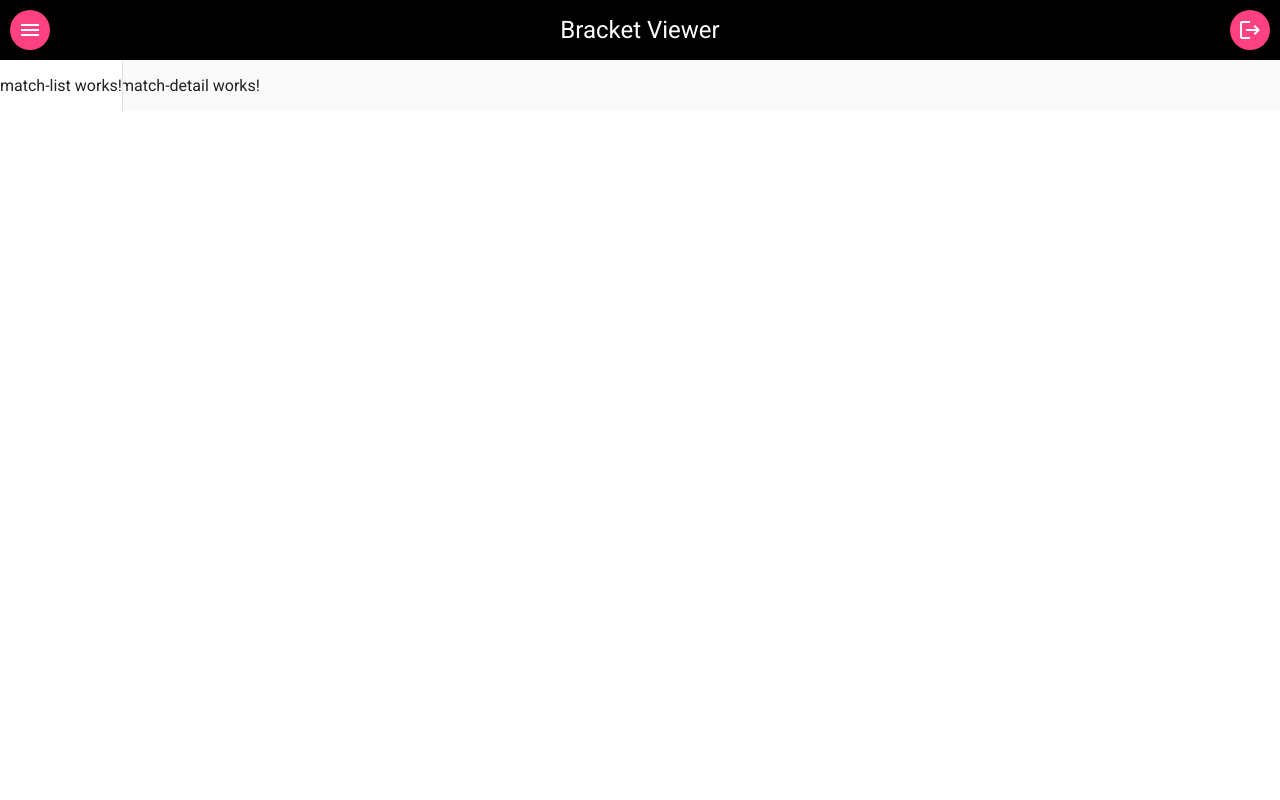
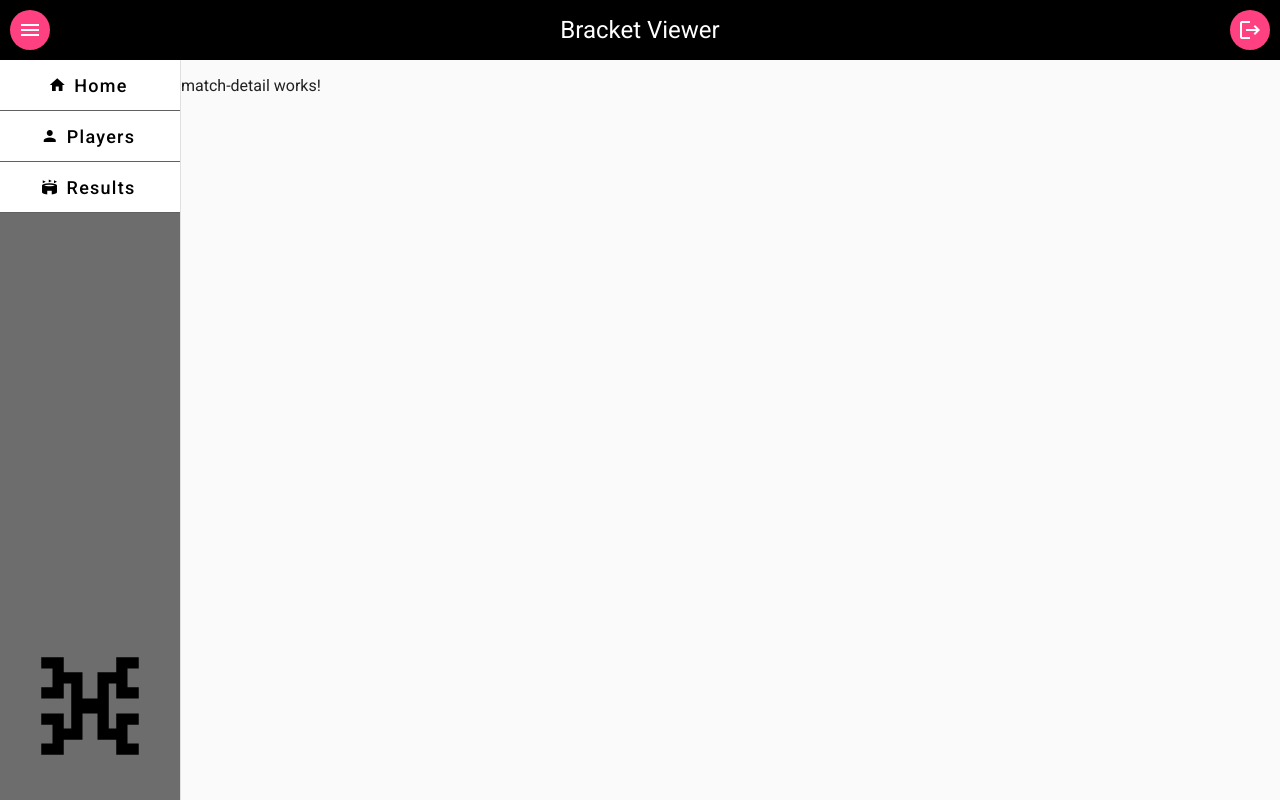
Before and after one commit to matthew-krauskopf/Day10, an Angular app: page /home in a window 1280 px wide. Built offline with nearby package versions, Linux system fonts and the light colour scheme.

Commit message:
Add side menu styling

```diff
--- a/src/app/components/dashboard/dashboard.component.html
+++ b/src/app/components/dashboard/dashboard.component.html
@@ -1,9 +1,11 @@
-<app-top-bar (sidenavEmitter)="toggleSidenav()"></app-top-bar>
-<mat-sidenav-container>
+<div class="box">
+  <app-top-bar class="row header" (sidenavEmitter)="toggleSidenav()"></app-top-bar>
+  <mat-sidenav-container class="row content">
     <mat-sidenav mode="side" [opened]="sidenavOpened">
-        <app-match-list></app-match-list>
+      <app-side-menu></app-side-menu>
     </mat-sidenav>
     <mat-sidenav-content>
-        <app-match-detail></app-match-detail>
+      <app-match-detail></app-match-detail>
     </mat-sidenav-content>
-</mat-sidenav-container>
+  </mat-sidenav-container>
+</div>
--- a/src/app/components/dashboard/dashboard.component.scss
+++ b/src/app/components/dashboard/dashboard.component.scss
@@ -0,0 +1,13 @@
+.box {
+    display: flex;
+    flex-flow: column;
+    height: 100%;
+}
+
+.box .row.header {
+    flex: 0 1 auto;
+}
+
+.box .row.content {
+    flex: 1 1 auto;
+}
--- a/src/app/components/dashboard/dashboard.component.ts
+++ b/src/app/components/dashboard/dashboard.component.ts
@@ -1,13 +1,13 @@
 import { Component } from '@angular/core';
 import {MatSidenavModule} from '@angular/material/sidenav';
+import { TopBarComponent } from '../top-bar/top-bar.component';
+import { SideMenuComponent } from '../side-menu/side-menu.component';
 import { MatchDetailComponent } from '../match-detail/match-detail.component';
-import { MatchListComponent } from '../match-list/match-list.component';
-import { TopBarComponent } from '../top-bar/top-bar.component';
 
 @Component({
   selector: 'app-dashboard',
   standalone: true,
-  imports: [MatSidenavModule, MatchDetailComponent, MatchListComponent, TopBarComponent],
+  imports: [MatSidenavModule, TopBarComponent, SideMenuComponent, MatchDetailComponent],
   templateUrl: './dashboard.component.html',
   styleUrl: './dashboard.component.scss'
 })
--- a/src/app/components/match-list/match-list.component.html
+++ /dev/null
@@ -1 +0,0 @@
-<p>match-list works!</p>
--- /dev/null
+++ b/src/app/components/side-menu/side-menu.component.html
@@ -0,0 +1,25 @@
+<div class="bg h-full flex justify-spread flex-col">
+    <div class="button-div">
+        <button class="menu-button" mat-flat-button>
+            <mat-icon>home</mat-icon>
+            <span class="font-l">Home</span>
+            <span></span>
+        </button>
+        <mat-divider></mat-divider>
+        <button class="menu-button" mat-flat-button>
+            <mat-icon>person</mat-icon>
+            <span class="font-l">Players</span>
+            <span></span>
+        </button>
+        <mat-divider></mat-divider>
+        <button class="menu-button" mat-flat-button>
+            <mat-icon>stadium</mat-icon>
+            <span class="font-l">Results</span>
+            <span></span>
+        </button>
+        <mat-divider></mat-divider>
+    </div>
+    <div>
+        <img class="img-size" src={{icon}}>
+    </div>
+</div>
--- /dev/null
+++ b/src/app/components/side-menu/side-menu.component.scss
@@ -0,0 +1,29 @@
+.menu-button {
+    --mdc-filled-button-container-shape: 0px;
+    margin-left: 0px;
+    margin-right: 0px;
+    width: 180px;
+    height: 50px;
+}
+
+.mdc-button__label {
+    width: 100%
+}
+
+.button-div {
+    display: flex;
+    flex-direction: column;
+}
+
+.img-size {
+    height: 180px;
+    width: 180px;
+}
+
+.mdc-button__label {
+    width: 100% !important
+}
+
+.bg {
+    background-color: rgb(109, 109, 109);
+}
--- /dev/null
+++ b/src/app/components/side-menu/side-menu.component.ts
@@ -0,0 +1,15 @@
+import { Component } from '@angular/core';
+import { MatButtonModule } from '@angular/material/button';
+import { MatIconModule } from '@angular/material/icon';
+import { MatDividerModule } from '@angular/material/divider';
+
+@Component({
+  selector: 'app-side-menu',
+  standalone: true,
+  imports: [MatButtonModule, MatIconModule, MatDividerModule],
+  templateUrl: './side-menu.component.html',
+  styleUrl: './side-menu.component.scss',
+})
+export class SideMenuComponent {
+  icon = '../../assets/tournament-bracket.svg';
+}
--- a/src/styles.scss
+++ b/src/styles.scss
@@ -14,6 +14,10 @@ body { margin: 0; font-family: Roboto, "Helvetica Neue", sans-serif; }
 
 .flex {
     display: flex;
+}
+
+.flex-col {
+    flex-direction: column;
 }
 
 .align-center {
```
Also changed, not shown: src/app/components/match-list/match-list.component.ts (deleted, +0 -12 lines), src/app/components/match-list/match-list.component.scss (deleted), src/assets/tournament-bracket.svg (added).
